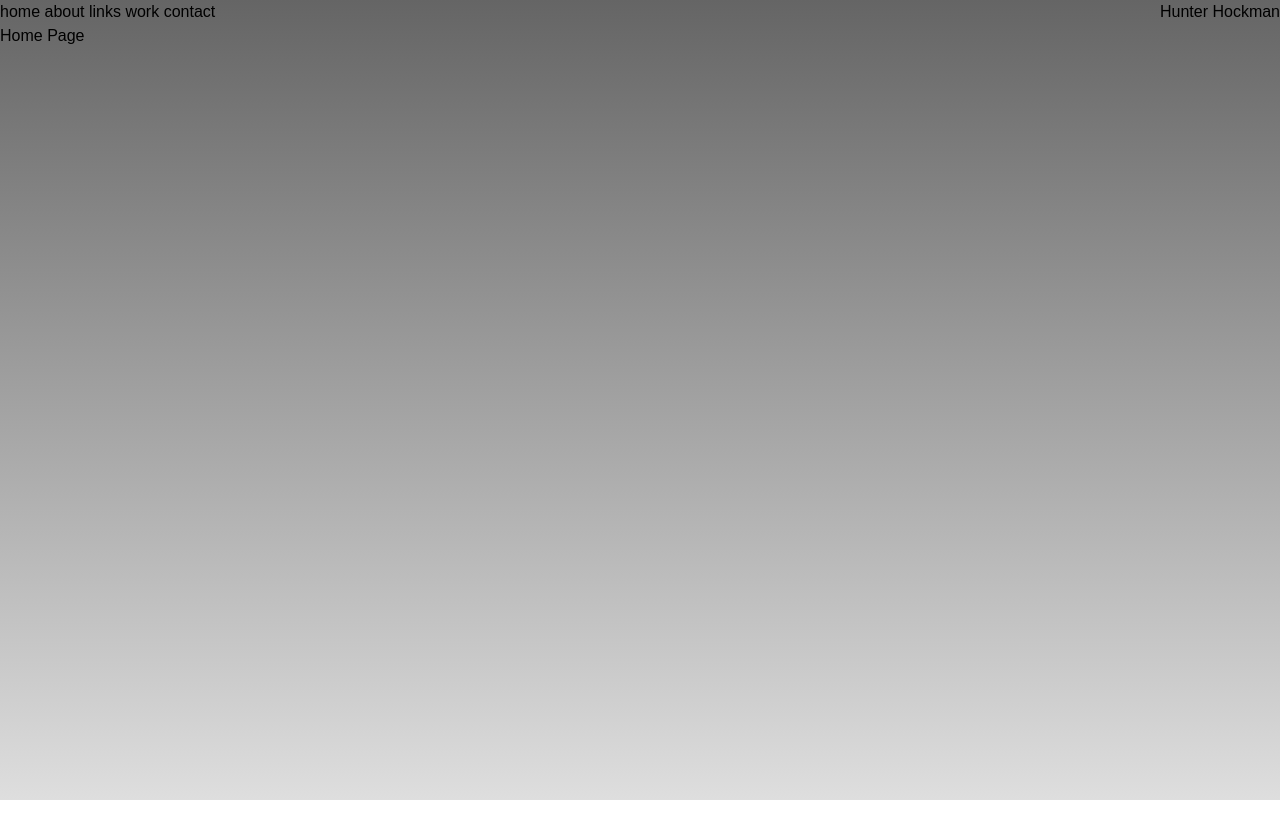
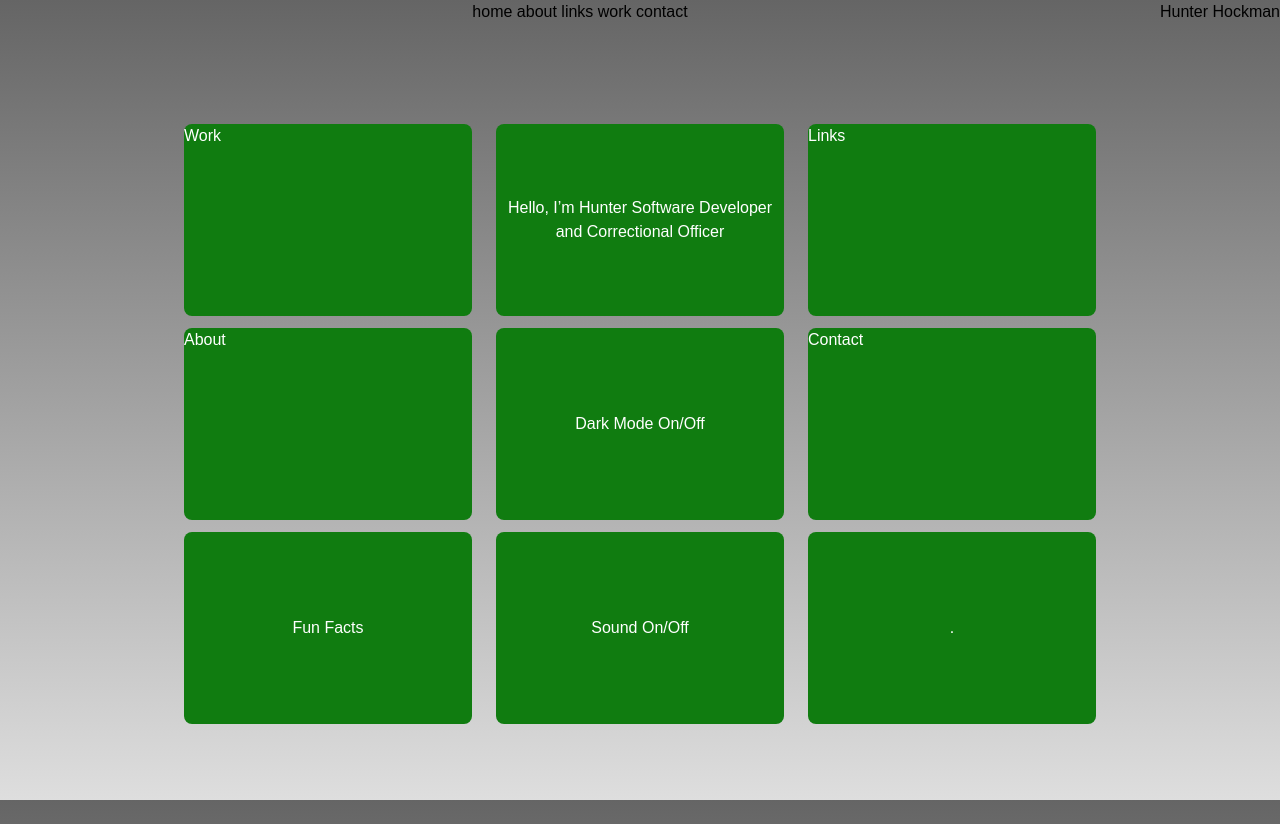
Before and after one commit to Anti-Loli/Portfolio, a Next.js app: page / in a window 1280 px wide. Before the commit the page ends 800 px from the top, so only its background shows below. Built offline with nearby package versions, Linux system fonts and the light colour scheme.

Commit message:
Button component made and homepage basic layout complete
Next step is to work one of the other pages. Probably work or links

```diff
--- /dev/null
+++ b/src/app/components/Button.tsx
@@ -0,0 +1,28 @@
+import Link from "next/link"
+
+type ButtonProps = {
+    children: React.ReactNode;
+    href?: string;
+    onClick?: () => void;
+    className?: string;
+}
+
+export default function Button({children, href, onClick, className}: ButtonProps)
+{
+    const baseStyles = "w-72 h-48 bg-[#107C10] text-white rounded-lg cursor-pointer text-base text-base block m-3";
+
+    if (href)
+    {
+        return(
+            <Link href={href as string} className={`${baseStyles} ${className || ""}`}>
+                {children}
+            </Link>
+        );
+    }
+
+    return(
+        <button onClick={onClick} className={`${baseStyles} ${className || ""}`}>
+            {children}
+        </button>
+    );
+}
--- a/src/app/layout.tsx
+++ b/src/app/layout.tsx
@@ -26,7 +26,7 @@ export default function RootLayout({children,}: Readonly<{ children: React.React
       >
 
         <header style={{ display: 'flex', justifyContent: 'space-between', alignItems: 'center' }}>
-          <nav>
+          <nav style={{ flexGrow: 1, display: 'flex', justifyContent: 'center'}}>
             <ul>
               <Link href = "/"> home</Link>
               <Link href = "/about"> about</Link>
--- a/src/app/page.tsx
+++ b/src/app/page.tsx
@@ -1,10 +1,52 @@
+import Button from "./components/Button";
 
 export default function Home() {
   return (
-    <div>
+    <main className="flex justify-center items-center h-screen">
 
-        Home Page
+      <div>
+      <Button href = "/work">
+        Work
+      </Button>
 
-    </div>
+      <Button href = "/about">
+        About
+      </Button>
+
+      <Button>
+        Fun Facts
+      </Button>
+      </div>
+
+      <div>
+      <Button>
+        Hello, I’m Hunter Software Developer and Correctional Officer
+      </Button>
+
+      <Button>
+        Dark Mode On/Off
+      </Button>
+
+      <Button>
+        Sound On/Off
+      </Button>
+      </div>
+
+      <div>
+      <Button href = "/links">
+        Links
+      </Button>
+
+      <Button href = "/contact">
+        Contact
+      </Button>
+
+      <Button>
+        .
+      </Button>
+      </div>
+
+
+    </main>
   );
 }
```
